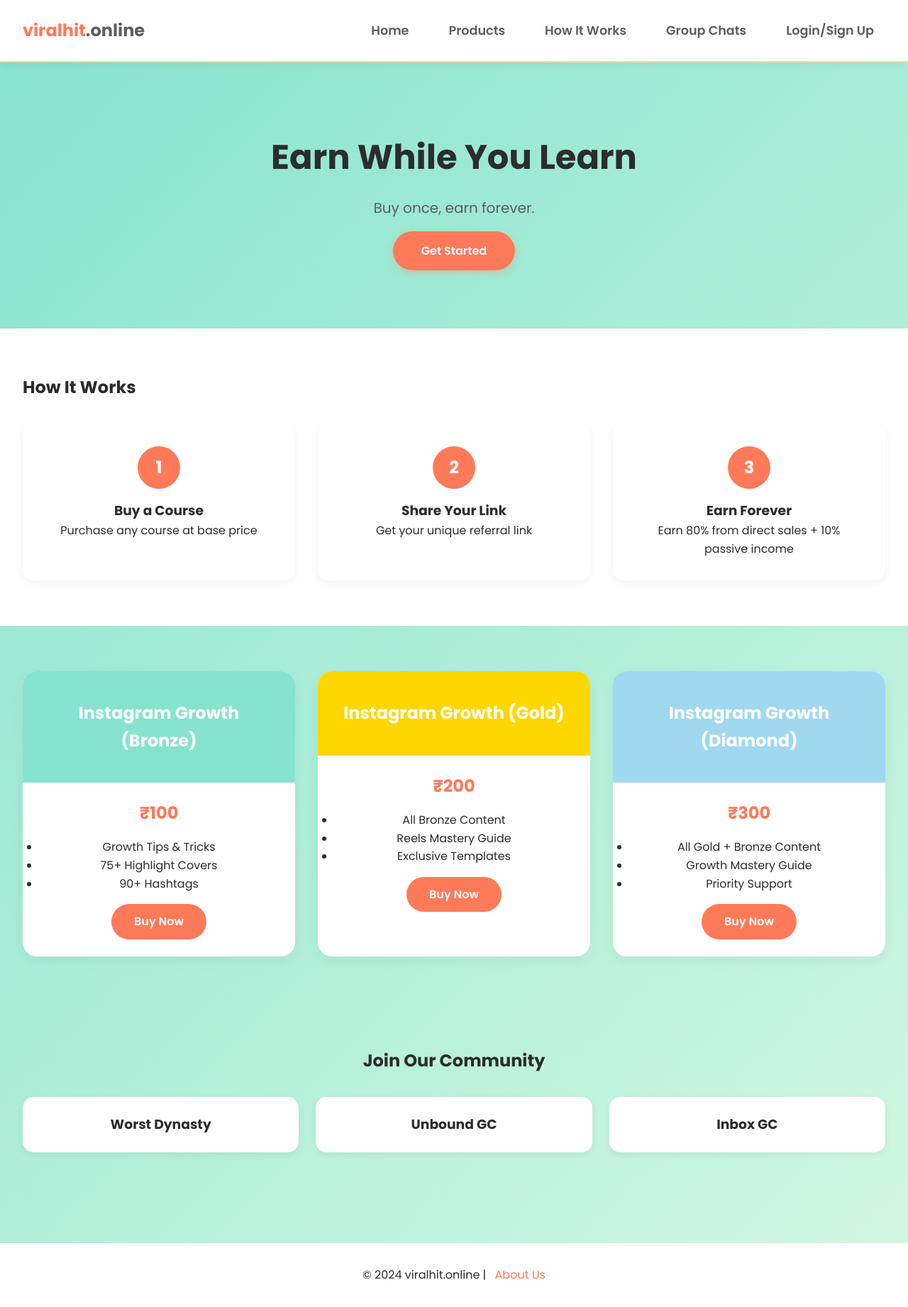
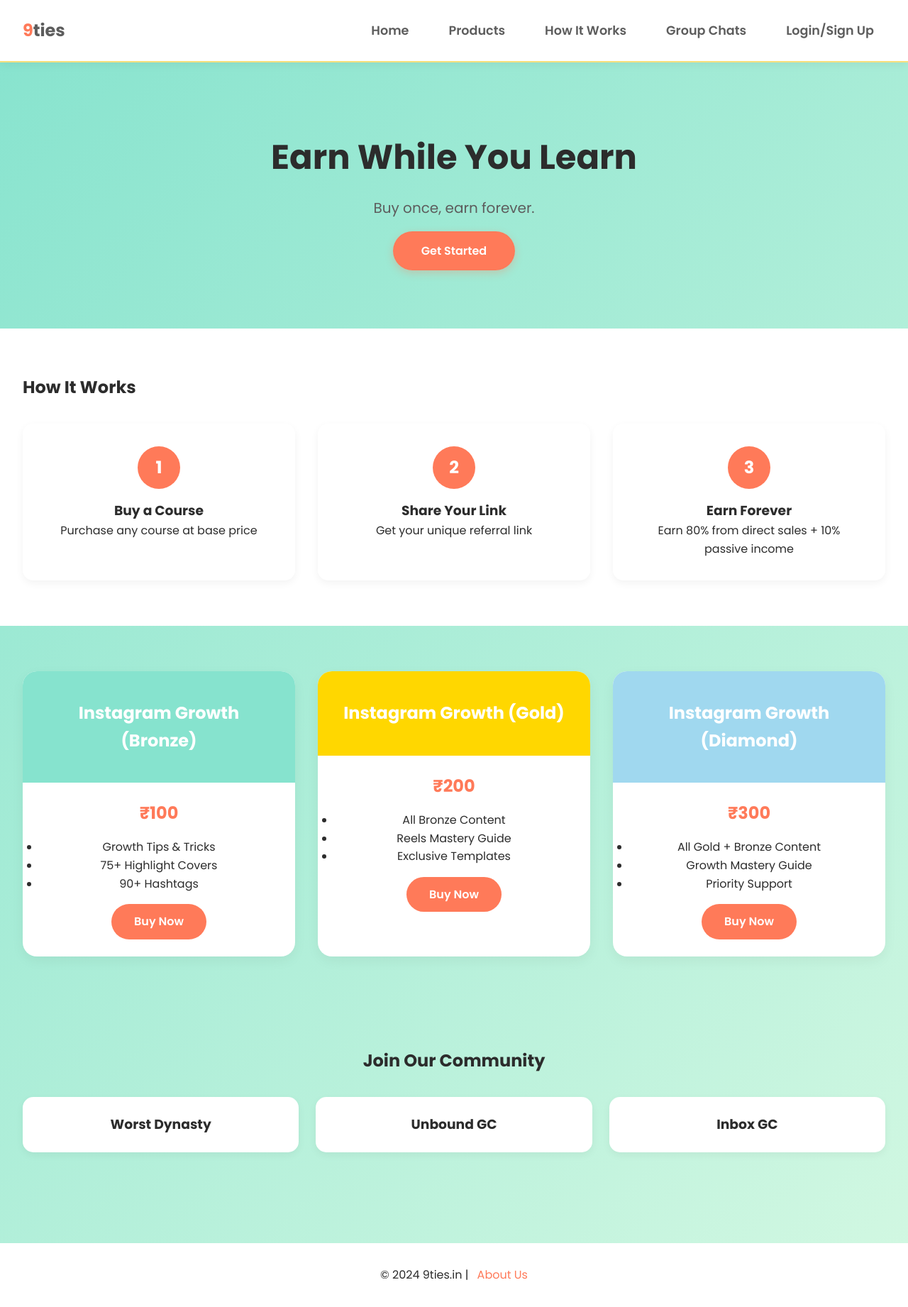
Before and after one commit to rank-master/viralhit, a website: page public/index.html in a window 1280 px wide. Shown: the whole page at 71% size. Drawn offline with Linux system fonts and the light colour scheme.

Commit message:
Update index.html

```diff
--- a/public/index.html
+++ b/public/index.html
@@ -7,7 +7,7 @@
     <meta property="og:title" content="ViralHit - Learn, Earn, & Chill">
     <meta property="og:description" content="Buy once, earn forever with ViralHit's Instagram growth packages.">
     <meta property="og:image" content="https://viralhit.online/thumbnail.jpg">
-    <title>ViralHit - Earn & Learn</title>
+    <title>9ties - Earn & Learn</title>
     <link href="https://fonts.googleapis.com/css2?family=Poppins:wght@400;500;600;700&display=swap" rel="stylesheet">
     <link href="https://fonts.googleapis.com/icon?family=Material+Icons" rel="stylesheet">
     <link rel="stylesheet" href="styles.css">
@@ -15,7 +15,7 @@
 <body>
     <!-- Navigation -->
     <nav class="navbar">
-        <div class="logo">viralhit<span>.online</span></div>
+        <div class="logo">9<span>ties</span></div>
         <button id="menu-toggle" aria-label="Open Menu">☰</button>
         <ul class="nav-menu desktop-menu">
             <li><a href="#home" onclick="scrollToSection('home')">Home</a></li>
@@ -131,7 +131,7 @@
 
     <!-- Footer -->
     <footer>
-        <p>&copy; 2024 viralhit.online | <a href="#about">About Us</a></p>
+        <p>&copy; 2024 9ties.in | <a href="#about">About Us</a></p>
     </footer>
 
     <!-- JavaScript for Mobile Menu -->
```
